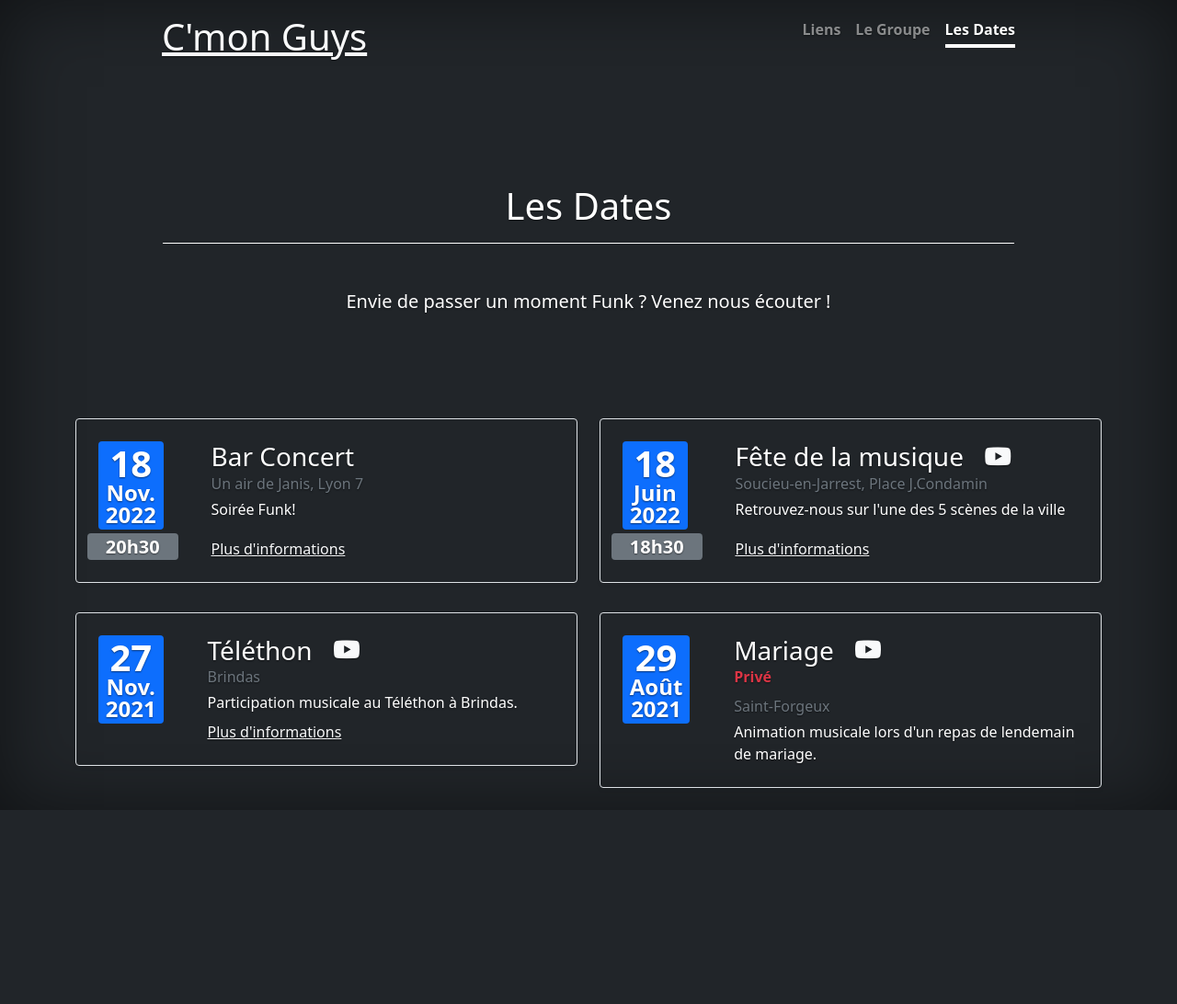
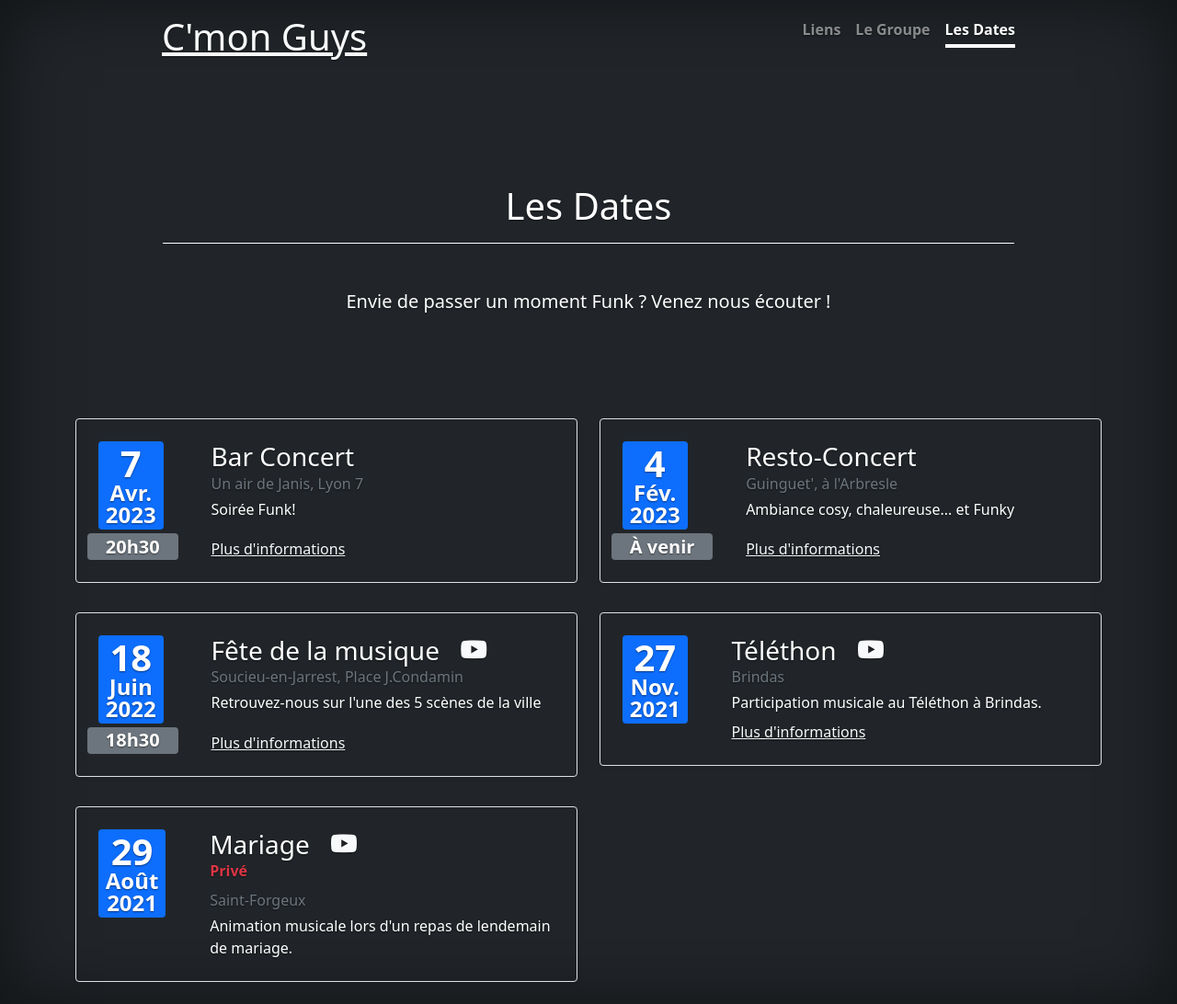
Before and after one commit to b-viguier/cmonguys-website, a Jekyll site: the page built from dates.html, in a window 1280 px wide. Shown: the whole page at 92% size. Built offline with Jekyll 4.4.1, drawn with Linux system fonts in a browser that asks for light colours; before the commit the page ends 900 px from its top, so only the background shows below that.

Commit message:
Add events

```diff
--- a/_data/events.yml
+++ b/_data/events.yml
@@ -29,12 +29,22 @@
   desc: "Retrouvez-nous sur l'une des 5 scènes de la ville"
   video_link: "https://www.youtube.com/watch?v=eawwJevnFwQ"
 
-- date_day: 18
-  date_month: Nov.
-  date_year: 2022
+- date_day: 4
+  date_month: Fév.
+  date_year: 2023
+  date_hour: À venir
+  title: Resto-Concert
+  location: "Guinguet', à l'Arbresle"
+  url: https://guinguet-larbresle.fr/
+  desc: "Ambiance cosy, chaleureuse... et Funky"
+  video_link: ~
+
+- date_day: 7
+  date_month: Avr.
+  date_year: 2023
   date_hour: 20h30
   title: Bar Concert
   location: "Un air de Janis, Lyon 7"
-  url: https://www.unairdejanis.com/copie-de-evenements
+  url: https://www.unairdejanis.com
   desc: "Soirée Funk!"
   video_link: ~
```
